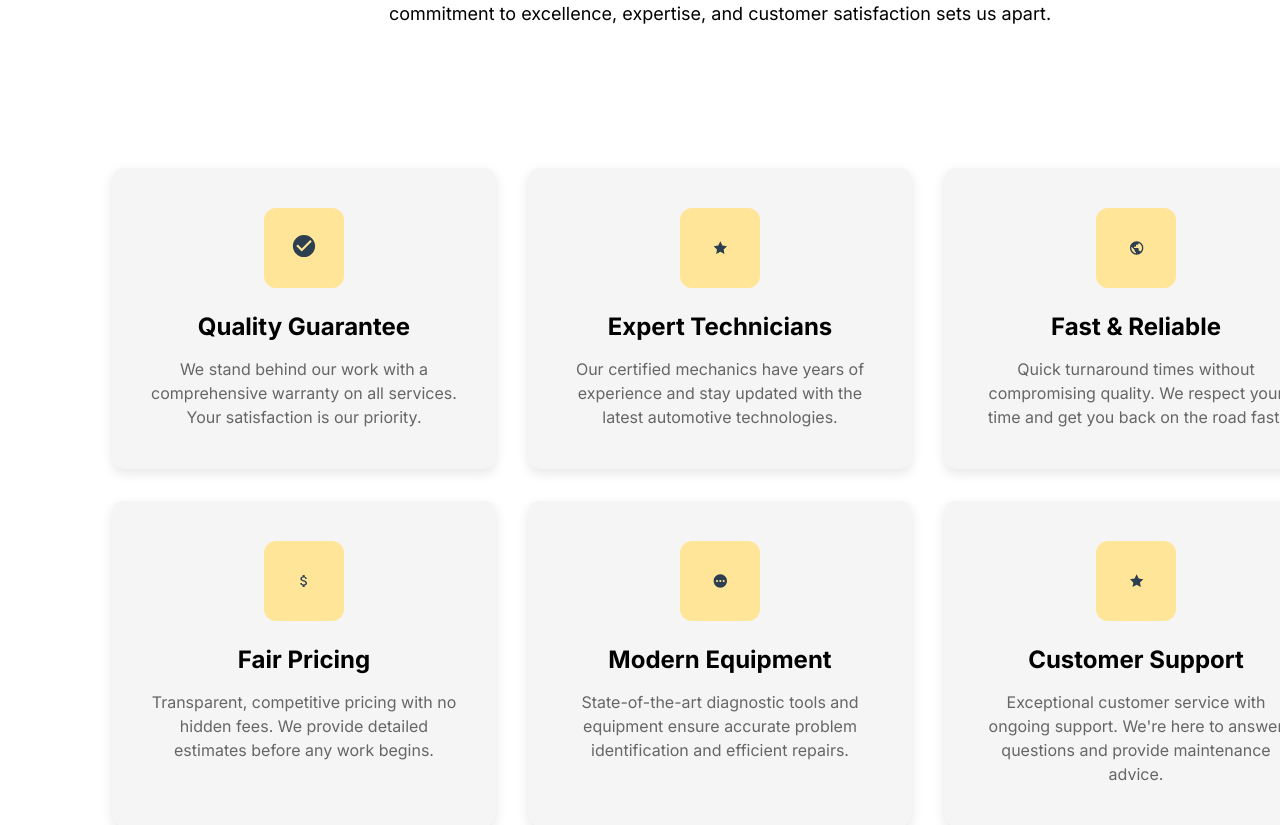
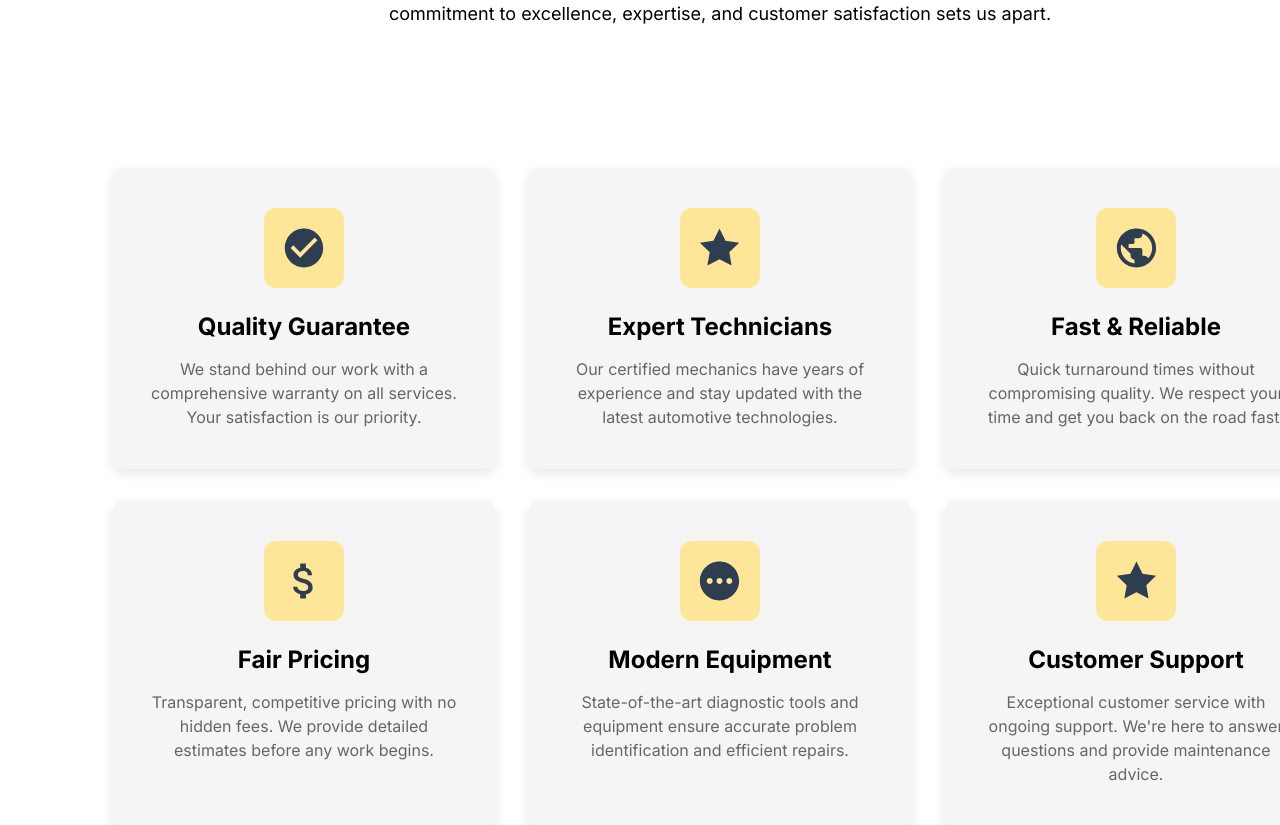
Before and after one commit to DushyantRamburn/Depann-Mo-Loto, a Django app: page /about/ in a window 1280 px wide; the page is wider, and only the part inside the window is pictured. Shown: the part 331-1156 px from the top of that part. Run offline with Django 5.2, Linux system fonts and the light colour scheme.

Commit message:
made the icons bigger on about page, partially fixed home page

```diff
--- a/static/css/style.css
+++ b/static/css/style.css
@@ -916,6 +921,15 @@ body {
     line-height: 24px;
 }
 
+.about-icon {
+  width: 70px;      /* same size as first icon */
+  height: 70px;
+  object-fit: contain;
+  display: block;
+  margin: 0 auto;
+}
+
+
 /* Testimonials Section */
 .about-section-2 {
     text-align: center;
--- a/templates/pages/about.html
+++ b/templates/pages/about.html
@@ -20,7 +20,7 @@
   <div class="about-container-2">
     <div class="about-background-shadow">
       <div class="about-background">
-        <div class="about-SVG"><img class="about-vector" src="{% static 'images/about/quality-guarantee.svg' %}" alt="Quality Guarantee" /></div>
+        <div class="about-icon"><img class="about-icon" src="{% static 'images/about/quality-guarantee.svg' %}" alt="Quality Guarantee" /></div>
       </div>
       <div class="about-heading"><div class="about-text-wrapper-2">Quality Guarantee</div></div>
       <div class="about-container-3">
@@ -32,7 +32,7 @@
     </div>
     <div class="about-background-shadow-2">
       <div class="about-background">
-        <img class="about-img" src="{% static 'images/about/expert-technicians.svg' %}" alt="Expert Technicians" />
+        <img class="about-icon" src="{% static 'images/about/expert-technicians.svg' %}" alt="Expert Technicians" />
       </div>
       <div class="about-heading"><div class="about-text-wrapper-2">Expert Technicians</div></div>
       <div class="about-container-3">
@@ -44,7 +44,7 @@
     </div>
     <div class="about-background-shadow-3">
       <div class="about-background">
-        <img class="about-vector" src="{% static 'images/about/fast-reliable.svg' %}" alt="Fast & Reliable" />
+        <img class="about-icon" src="{% static 'images/about/fast-reliable.svg' %}" alt="Fast & Reliable" />
       </div>
       <div class="about-heading-2"><div class="about-text-wrapper-2">Fast &amp; Reliable</div></div>
       <div class="quick-turnaround-wrapper">
@@ -56,7 +56,7 @@
     </div>
     <div class="about-background-shadow-4">
       <div class="about-background">
-       <img class="about-vector-2" src="{% static 'images/about/fair-pricing.svg' %}" alt="Fair Pricing" />
+       <img class="about-icon" src="{% static 'images/about/fair-pricing.svg' %}" alt="Fair Pricing" />
       </div>
       <div class="about-heading"><div class="about-text-wrapper-2">Fair Pricing</div></div>
       <div class="about-container-3">
@@ -68,7 +68,7 @@
     </div>
     <div class="about-background-shadow-5">
       <div class="about-background">
-        <img class="about-vector" src="{% static 'images/about/modern-equipment..svg' %}" alt="Modern Equipment" />
+        <img class="about-icon" src="{% static 'images/about/modern-equipment..svg' %}" alt="Modern Equipment" />
       </div>
       <div class="about-heading"><div class="about-text-wrapper-2">Modern Equipment</div></div>
       <div class="about-container-3">
@@ -80,7 +80,7 @@
     </div>
     <div class="about-background-shadow-9">
       <div class="about-background">
-        <img class="about-img" src="{% static 'images/about/customer-support.svg' %}" alt="Customer Support" />
+        <img class="about-icon" src="{% static 'images/about/customer-support.svg' %}" alt="Customer Support" />
       </div>
       <div class="about-heading-2"><div class="about-text-wrapper-2">Customer Support</div></div>
       <div class="exceptional-customer-wrapper">
```
Also changed, not shown: other parts of static/css/style.css (+26 -21 lines).
